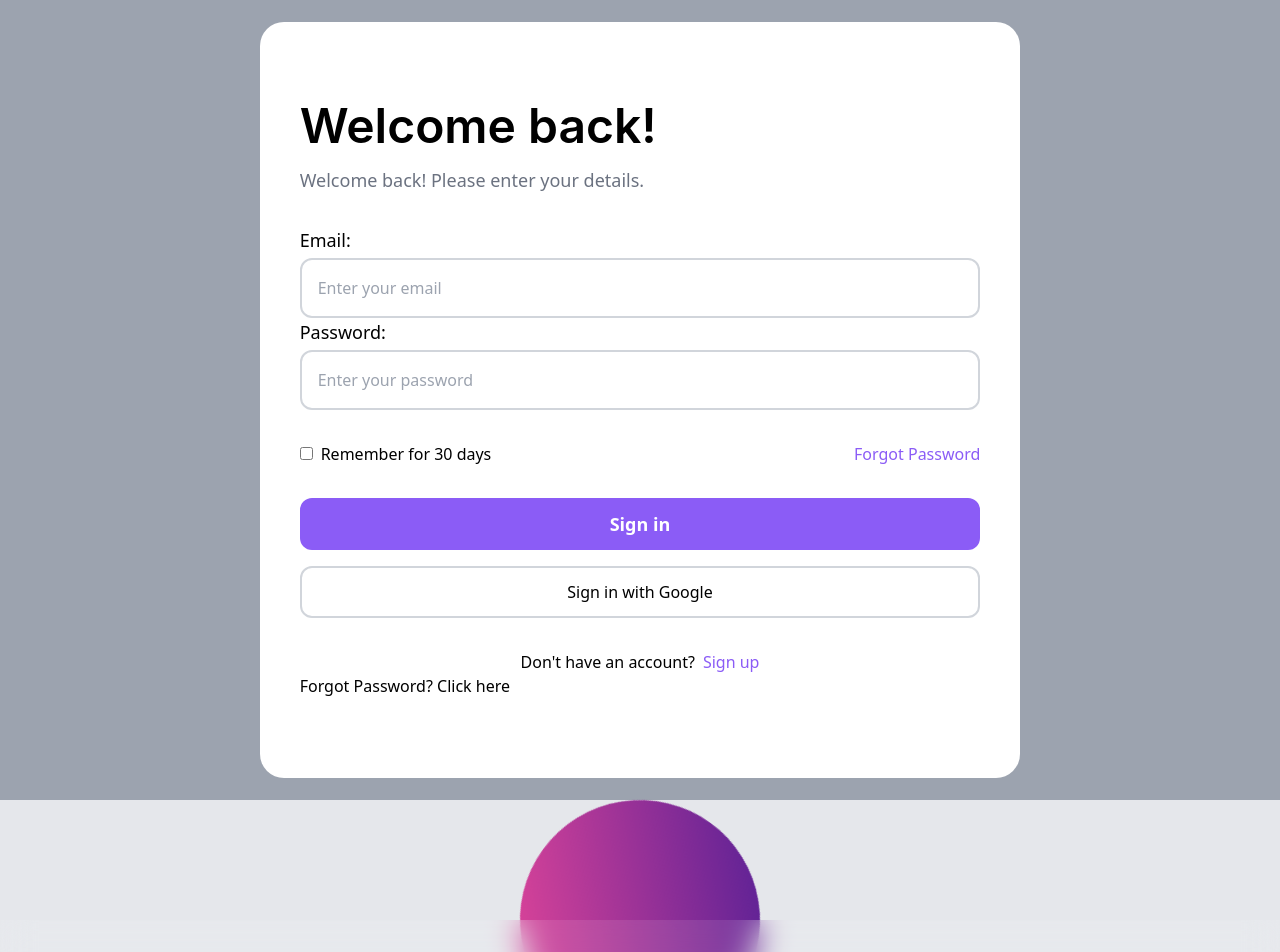
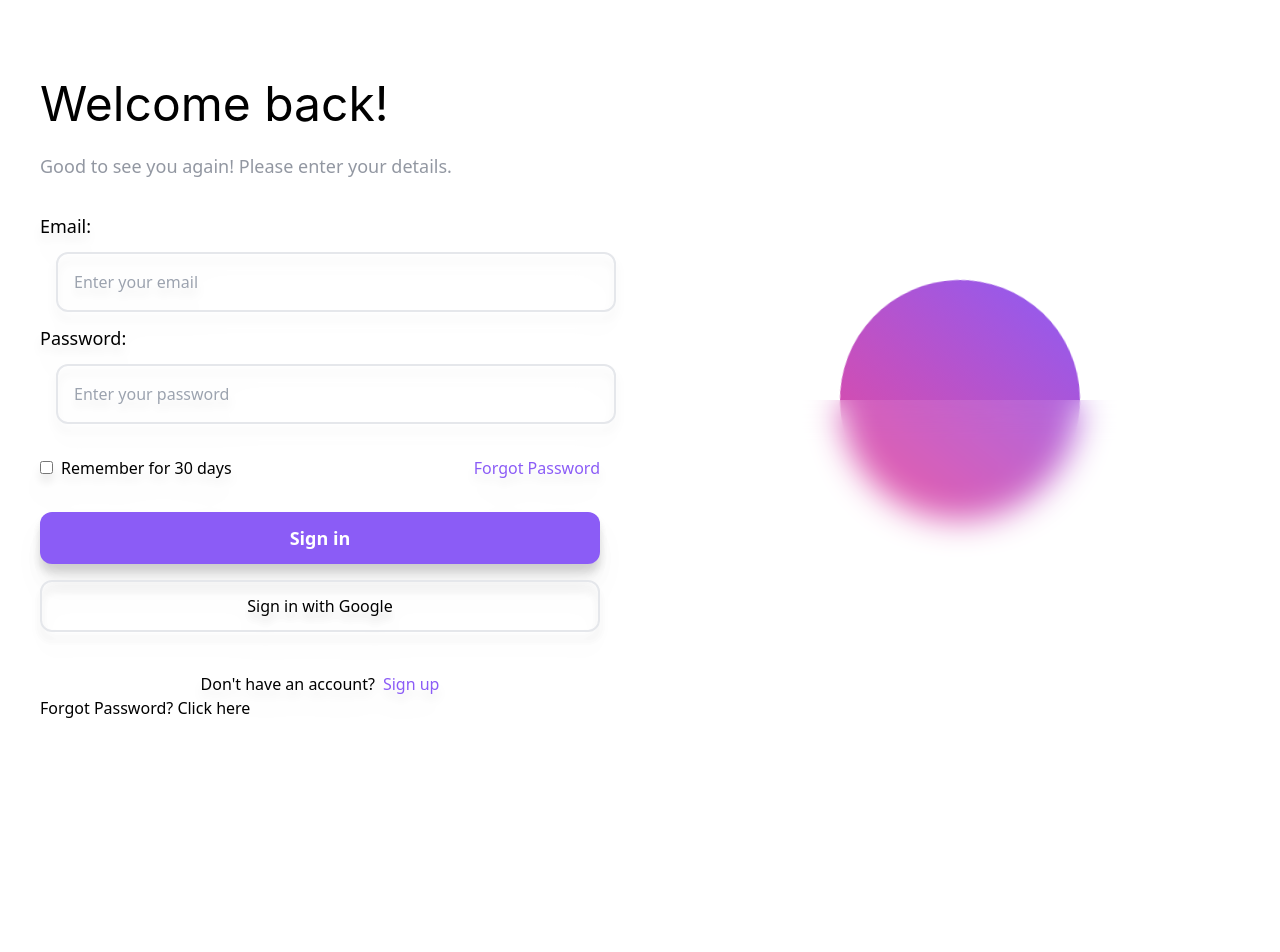
Before and after one commit to oslabs-beta/AWSome, a React (Vite) app: page / in a window 1280 px wide. Shown: the top 952 px of the page. After the commit the page ends 800 px from the top, so only its background shows below. Built offline with nearby package versions, Linux system fonts and the light colour scheme; what amazon-cognito-identity-js would draw is missing.

Commit message:
done login

```diff
--- a/src/index.css
+++ b/src/index.css
@@ -3,7 +3,7 @@
 @tailwind utilities;
 
 html {
-  background-color: rgb(255, 214, 214);
+  background-color: rgb(255, 255, 255);
 }
 h1 {
   color: blue;
--- a/src/pages/Layout.jsx
+++ b/src/pages/Layout.jsx
@@ -5,7 +5,7 @@ import { Outlet } from 'react-router';
 
 function Layout() {
   return (
-    <><div className='bg-gray-400 border-gray-200'>
+    <><div className='bg-white border-gray-200'>
       <Outlet />
     </div>
     <div className='hidden h-full bg-gray-200'>
--- a/src/pages/Login.jsx
+++ b/src/pages/Login.jsx
@@ -59,24 +59,24 @@ function Login() {
         <div className='page-container-2'>
           <div className='block'>
             <div className='form-wrapper bg-white px-10 py-20 rounded-3xl'>
-              <h2 className='mainHeading text-5xl font-semibold'>Welcome back!</h2>
-              <p className='font-medium text-lg text-gray-500 mt-4'>Welcome back! Please enter your details.</p>
+              <h2 className='mainHeading text-5xl semi-bold'>Welcome back!</h2>
+              <p className='font-medium mt-6 text-lg text-gray-500 mt-4 animate-pulse'>Good to see you again! Please enter your details.</p>
 
-              <div className='mt-8'>
+              <div className='mt-8 drop-shadow-xl shadow-blue-600'>
                 <form onSubmit={handlesLogin}>
                   <label className='text-lg font-medium'>Email: </label>
                   <input
                     type='email'
-                    className='w-full border-2 border-gray-300 rounded-xl p-4 mt-1 bg-transparent'
+                    className='mt-3 mb-3 ml-4 w-full border-2 border-gray-200 rounded-xl p-4 mt-1 bg-transparent'
                     value={email}
                     onChange={(e) => setEmail(e.target.value)}
                     required
                     placeholder='Enter your email'
                   ></input>
-                  <label className='text-lg font-medium'>Password: </label>
+                  <label className=' text-lg font-medium'>Password: </label>
                   <input
                     type='password'
-                    className='w-full border-2 border-gray-300 rounded-xl p-4 mt-1 bg-transparent'
+                    className='mt-3 ml-4 w-full border-2 border-gray-200 rounded-xl p-4 mt-1 bg-transparent'
                     value={password}
                     onChange={(e) => setPassword(e.target.value)}
                     required
@@ -90,14 +90,14 @@ function Login() {
                       <label className='ml-2 font-medium text-base' htmlFor='savePassword'>Remember for 30 days</label>
                     </div>
 
-                    <button className='ml-2 font-medium text-violet-500 text-base' a href='/forgot'>Forgot Password</button>
+                    <button className='hover:font-bold ml-2 font-medium text-violet-500 text-base' a href='/forgot'>Forgot Password</button>
                   </div>
                 </form>
                 <div className='mt-8 flex flex-col gap-y-4'>
-                  <button className='active:scale-[.98] active:duration-75 hover:scale-[1.01] ease-in-out transition-all py-3 rounded-xl bg-violet-500 text-white text-lg font-bold' type='submit'>Sign in</button>
-                  <button className='flex rounded-xl py-3 border-2 border-gray-300 items-center justify-center gap-2 active:scale-[.98] active:duration-75 hover:scale-[1.01] ease-in-out transition-all'type='submit'>Sign in with Google</button>
+                  <button className='drop-shadow-xl shadow-blue-600 active:scale-[.98] active:duration-75 hover:scale-[1.01] ease-in-out transition-all py-3 rounded-xl bg-violet-500 text-white text-lg font-bold' type='submit'>Sign in</button>
+                  <button className='drop-shadow-xl shadow-blue-600 flex rounded-xl py-3 border-2 border-gray-200 items-center justify-center gap-2 active:scale-[.98] active:duration-75 hover:scale-[1.01] ease-in-out transition-all'type='submit'>Sign in with Google</button>
                 </div>
-                <div className='mt-8 flex justify-center items-center'>
+                <div className='mt-10 flex justify-center items-center'>
                   <p className='font-medium text-base'>Don't have an account?</p>
                   <button
                   className='text-violet-500 font-medium ml-2'
@@ -117,11 +117,15 @@ function Login() {
           </div>
         </div>
       </div>
+      <div className='flex w-full h-screen relative lg:flex items-center justify-center bg-white'>
+      <div className='relative w-60 h-60 bg-gradient-to-tr from-violet-500 to-pink-500 rounded-full animate-spin'></div>
+      <div className='w-full h-1/2 absolute bottom-0 bg-white/10 backdrop-blur-lg'></div>
     </div>
-    <div className='relative w-full h-1/2 lg:flex items-center justify-center bg-gray-200'>
-      <div className='relative w-60 h-60 bg-gradient-to-tr from-violet-900 to-pink-500 rounded-full animate-spin'></div>
-      <div className='w-full h-1/2 absolute bottom-0 bg-white/10 backdrop-blur-lg'></div>
-    </div></>
+    </div>
+    <div>
+
+    </div>
+   </>
 
   );
 }
```
